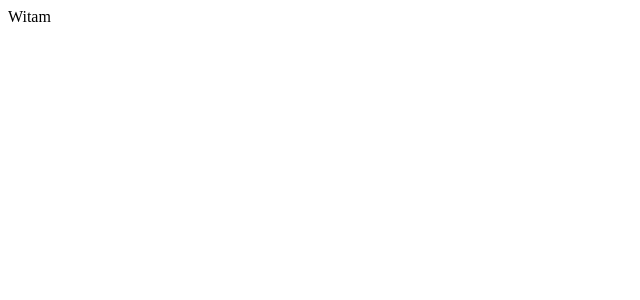
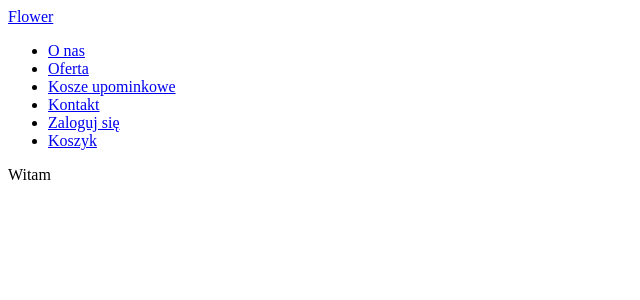
Before and after one commit to Sanczo369/Kwiaciarnia, a Flask app: page / in a window 1280 px wide. Before the commit the part shown is almost empty. Shown: the top 300 px of the page, without its empty margins (0-640 px from the left). Run offline with Flask 3, Linux system fonts and the light colour scheme.

Commit message:
dodanie nav.html do base.html

```diff
--- a/templates/base.html
+++ b/templates/base.html
@@ -17,6 +17,7 @@
         <title>{% block title%}<!-- Tytuł -->{% endblock %}</title>
     </head>
     <body>
+        {% include 'nav.html' %}
         <div class="wrapper">
         {% block content %}
         <!-- Gotowe -->
--- /dev/null
+++ b/templates/nav.html
@@ -0,0 +1,30 @@
+<!-- navbar -->
+{% block navbar%}
+<nav>
+    <div>
+      <a href="#">Flower</a>
+      <div>
+        <ul>
+          <li>
+            <a href="#">O nas</a>
+          </li>
+          <li>
+            <a href="#">Oferta</a>
+          </li>
+          <li>
+            <a href="#">Kosze upominkowe</a>
+          </li>
+          <li>
+            <a href="#">Kontakt</a>
+          </li>
+          <li>
+            <a href="#">Zaloguj się</a>
+          </li>
+          <li>
+            <a href="#">Koszyk</a>
+          </li>
+        </ul>
+      </div>
+    </div>
+  </nav>
+{% endblock %}
```
